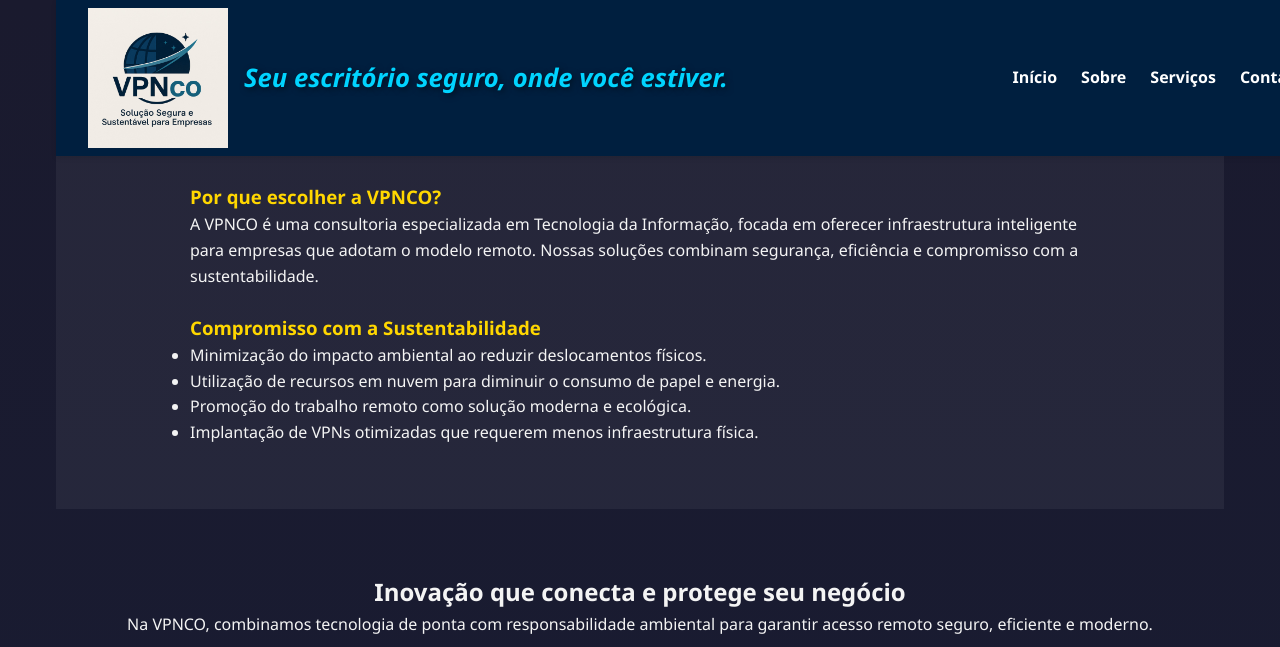
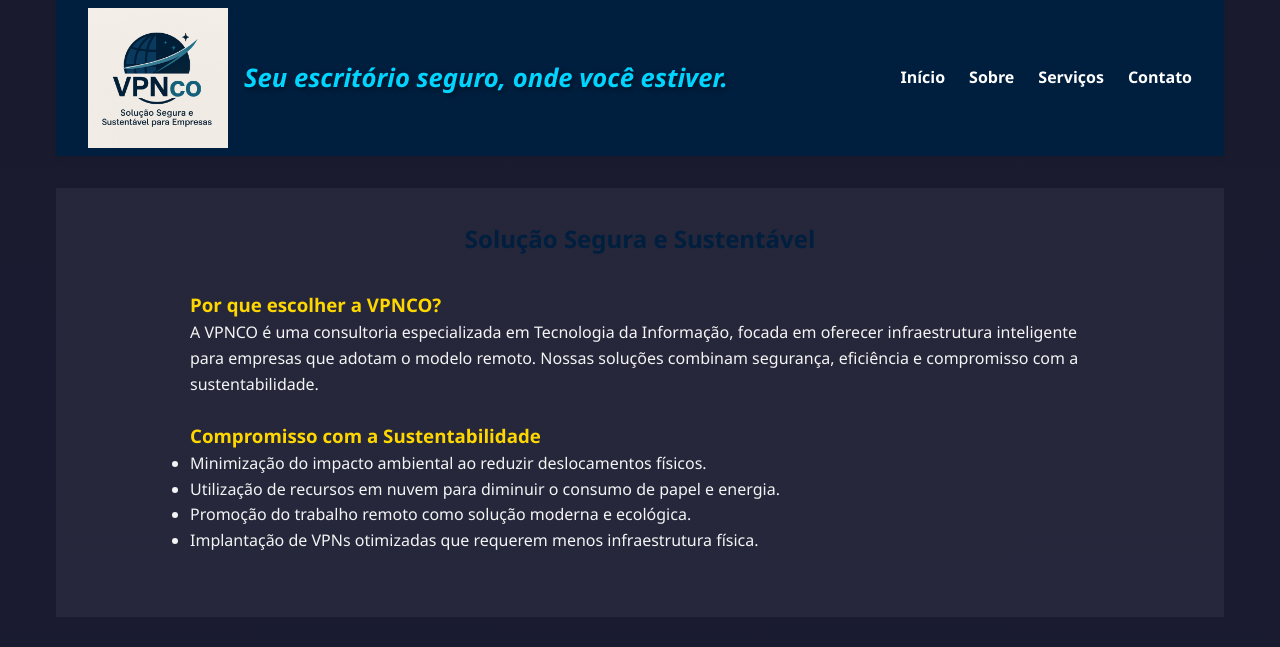
Before and after one commit to GabsMac94/vpnco-site, a plain HTML site: page index.html in a window 1280 px wide. Shown: the top 647 px of the page. Drawn offline with Linux system fonts and the light colour scheme.

```diff
--- a/style.css
+++ b/style.css
@@ -23,11 +23,11 @@ body {
     background-color: #001f3f;
     padding: 0.5rem 2rem;
     color: white;
-    position: fixed;
-    top: 0;
+    box-shadow: 0 2px 5px rgba(0, 0, 0, 0.1);
+    /* Removido position: fixed */
     width: 100%;
     z-index: 999;
-    box-shadow: 0 2px 5px rgba(0, 0, 0, 0.1);
+    margin-bottom: 2rem;
 }
 
 .nav-brand {
@@ -51,10 +51,6 @@ body {
 @keyframes fadeIn {
     from { opacity: 0; transform: translateY(-5px); }
     to { opacity: 1; transform: translateY(0); }
-}
-
-body {
-    padding-top: 80px;
 }
 
 .logo {
```
